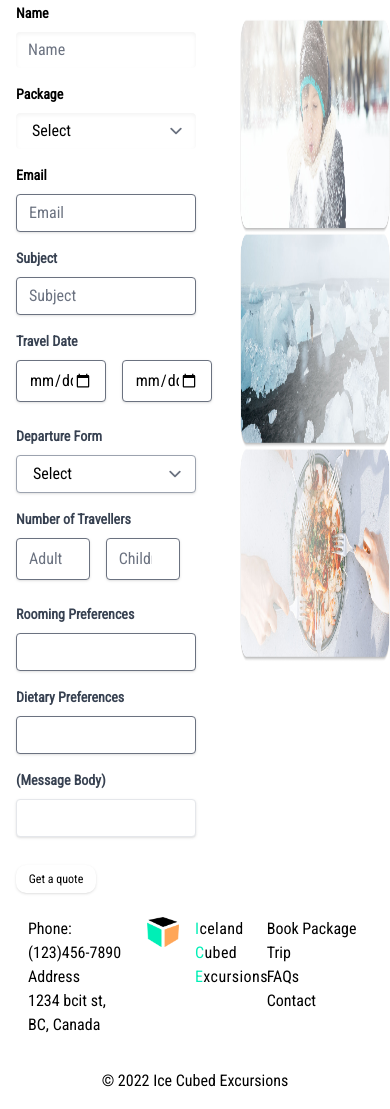
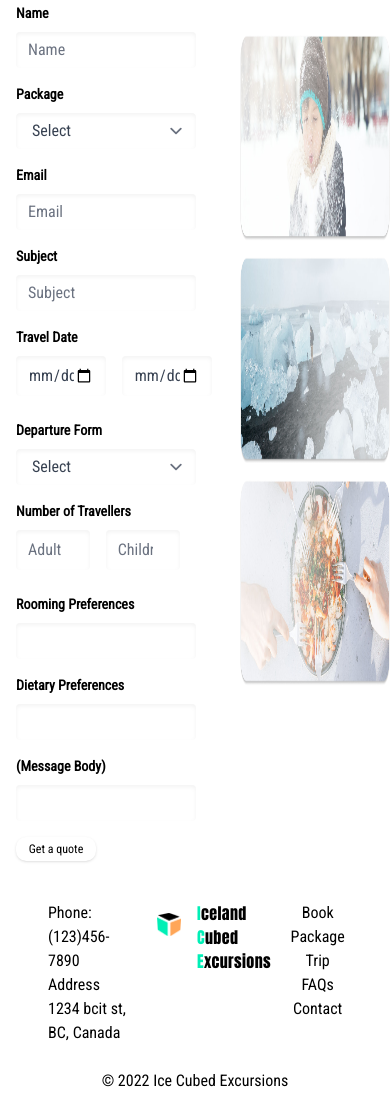
Before and after one commit to anitaalam/iceland-cubed-excursions, a website: page src/contact.html in a window 390 px wide. Shown: the part 420-1529 px from the top of the page. Drawn offline with nearby package versions, Linux system fonts and the light colour scheme; files that its build step writes are made by us from their sources.

Commit message:
Fix Footer & inner-shadow
Fix footer section in the contact page
Add footer section in the index page

```diff
--- a/src/contact.html
+++ b/src/contact.html
@@ -24,17 +24,17 @@
       <div class="absolute top-[80px] sm:top-40 lg:top-48 xl:top-52 bigscreen:top-[270px] bigscreen:left-[100px]">
         <div class="container mx-auto">
           <div class="flex flex-wrap justify-end mr-4 md:mr-7 lg:mr-12">
-            <h1 class="text-ice-green text-2xl sm:text-4xl md:text-[50px] lg:text-7xl xl:text-8xl bigscreen:text-9xl text-right tracking-wide drop-shadow-[4px_4px_4px_rgba(0,0,0,0.55)] w-full">Plan <span class="text-white">Your Trip</span></h1>
-            <p class="text-white text-xs md:text-xl lg:text-3xl xl:text-4xl tracking-wide text-right w-[200px] md:w-80 lg:w-[500px] xl:w-[600px] bigscreen:max-w-[611px]"></p>
-            <!-- <div class="w-full text-right xl:mt-6">
-              <button class="bg-white rounded-[10px] w-20 md:w-24 xl:w-36 bigscreen:w-44 h-7 md:h-10 xl:h-14 text-xs md:text-base xl:text-2xl bigscreen:text-[26px] mt-3"></button>
-            </div> -->
+            <h1 class="text-white text-2xl sm:text-4xl md:text-[50px] lg:text-7xl xl:text-8xl bigscreen:text-9xl text-right tracking-wide drop-shadow-[4px_4px_4px_rgba(0,0,0,0.55)] w-full">Camping in <span class="text-ice-green">Iceland</span></h1>
+            <p class="text-white text-xs md:text-xl lg:text-3xl xl:text-4xl tracking-wide text-right w-[200px] md:w-80 lg:w-[500px] xl:w-[600px] bigscreen:max-w-[611px]">Lorem ipsum dolor sit amet, consecte adipiscing elit. Morbi ac lectus risus.</p>
+            <div class="w-full text-right xl:mt-6">
+              <button class="bg-white rounded-[10px] w-20 md:w-24 xl:w-36 bigscreen:w-44 h-7 md:h-10 xl:h-14 text-xs md:text-base xl:text-2xl bigscreen:text-[26px] mt-3">Learn More</button>
+            </div>
           </div>
         </div>
       </div>
     </section>
     <section class="who-we-are mt-12 sm:mt-20 lg:mt-24 bigscreen:mt-48 ml-4 sm:ml-6 lg:ml-12 bigscreen:ml-14">
-      <h2 class="text-3xl sm:text-4xl md:text-5xl lg:text-[60px] xl:text-[68px] tracking-wide uppercase"><span class="text-ice-green">Get</span>a quote</h2>
+      <h2 class="text-3xl sm:text-4xl md:text-5xl lg:text-[60px] xl:text-[68px] tracking-wide uppercase"><span class="text-ice-green">Get</span> a quote</h2>
       <p class="text-sm sm:text-xl md:text-2xl lg:text-3xl bigscreen:text-4xl">Lorem ipsum dolor sit ame (Explain about package trip)</p>
       <div class="grid grid-cols-5 py-4">
         <div class="col-span-3">
@@ -49,7 +49,7 @@
               <label class="block text-sm sm:text-xl md:text-2xl lg:text-3xl bigscreen:text-4xl font-bold mb-2 anton" for="pacakge">
                 Package
               </label>
-              <select class="block appearance-none w-full bg-white shadow-inner border-none hover:border-gray-500 px-4 py-2 pr-8 rounded shadow leading-tight focus:outline-none focus:shadow-outline">
+              <select class="block appearance-none w-full bg-white shadow-inner border-none text-gray-700 hover:border-gray-500 px-4 py-2 pr-8 rounded shadow leading-tight focus:outline-none focus:shadow-outline">
                 <option>Select</option>
                 <option>Family Friendly</option>
                 <option>Scenery / Outdoor</option>
@@ -60,95 +60,95 @@
               <label class="block text-sm sm:text-xl md:text-2xl lg:text-3xl bigscreen:text-4xl font-bold mb-2 anton" for="email">
                 Email
               </label>
-              <input class="shadow appearance-none border rounded w-full py-2 px-3 text-gray-700 leading-tight focus:outline-none focus:shadow-outline" id="email" type="email" placeholder="Email">
+              <input class="shadow-inner border-none appearance-none rounded w-full py-2 px-3 text-gray-700 leading-tight focus:border-ice-green-500" id="email" type="email" placeholder="Email">
             </div>
             <div class="mb-4">
-              <label class="block text-gray-700 text-sm font-bold mb-2" for="Subject">
+              <label class="block text-sm sm:text-xl md:text-2xl lg:text-3xl bigscreen:text-4xl font-bold mb-2 anton" for="Subject">
                 Subject
               </label>
-              <input class="shadow appearance-none border rounded w-full py-2 px-3 text-gray-700 leading-tight focus:outline-none focus:shadow-outline" id="subject" type="text" placeholder="Subject">
+              <input class="shadow-inner border-none appearance-none rounded w-full py-2 px-3 text-gray-700 leading-tight focus:outline-none focus:shadow-outline" id="subject" type="text" placeholder="Subject">
             </div>
             <div class="mb-4">
-              <label class="block text-gray-700 text-sm font-bold mb-2" for="date">
+              <label class="block text-sm sm:text-xl md:text-2xl lg:text-3xl bigscreen:text-4xl font-bold mb-2 anton" for="date">
                 Travel Date
               </label>
               <div class="w-full mb-6 md:mb-0">
                 <div class="relative flex">
-                  <input type="date" class="block mr-4 w-1/2 shadow appearance-none border rounded py-2 px-3 focus:outline-none focus:shadow-outline"/>
-                  <input type="date" class="block mr-4 w-1/2 shadow appearance-none border rounded py-2 px-3 focus:outline-none focus:shadow-outline"/>
+                  <input type="date" class="shadow-inner border-none block mr-4 w-1/2 shadow appearance-none border rounded py-2 px-3 focus:outline-none focus:shadow-outline text-gray-700"/>
+                  <input type="date" class="shadow-inner border-none block mr-4 w-1/2 shadow appearance-none border rounded py-2 px-3 focus:outline-none focus:shadow-outline text-gray-700"/>
                 </div>
               </div>
             </div>
             <div class="mb-4">
-              <label class="block text-gray-700 text-sm font-bold mb-2" for="Departure">
+              <label class="block text-sm sm:text-xl md:text-2xl lg:text-3xl bigscreen:text-4xl font-bold mb-2 anton" for="Departure">
                 Departure Form
               </label>
-              <select class="block appearance-none w-full bg-white border border-gray-400 hover:border-gray-500 px-4 py-2 pr-8 rounded shadow leading-tight focus:outline-none focus:shadow-outline">
+              <select class="shadow-inner border-none block appearance-none w-full bg-white text-gray-700 hover:border-gray-500 px-4 py-2 pr-8 rounded shadow leading-tight focus:outline-none focus:shadow-outline">
                 <option>Select</option>
                 <option>Vancouver</option>
                 <option>Tronto</option>
               </select>
             </div>
             <div class="mb-4">
-              <label class="block text-gray-700 text-sm font-bold mb-2" for="date">
+              <label class="block text-sm sm:text-xl md:text-2xl lg:text-3xl bigscreen:text-4xl font-bold mb-2 anton" for="date">
                 Number of Travellers
               </label>
               <div class="w-full mb-6 md:mb-0">
                 <div class="relative flex">
-                  <input type="number" class="block mr-4 w-1/2 shadow appearance-none border rounded py-2 px-3 focus:outline-none focus:shadow-outline" placeholder="Adult"/>
-                  <input type="number" class="block mr-4 w-1/2 shadow appearance-none border rounded py-2 px-3 focus:outline-none focus:shadow-outline" placeholder="Children"/>
+                  <input type="number" class="shadow-inner border-none block mr-4 w-1/2 shadow appearance-none border rounded py-2 px-3 focus:outline-none focus:shadow-outline" placeholder="Adult"/>
+                  <input type="number" class="shadow-inner border-none block mr-4 w-1/2 shadow appearance-none border rounded py-2 px-3 focus:outline-none focus:shadow-outline" placeholder="Children"/>
                 </div>
               </div>
             </div>
             <div class="mb-4">
-              <label class="block text-gray-700 text-sm font-bold mb-2" for="rooming">
+              <label class="block text-sm sm:text-xl md:text-2xl lg:text-3xl bigscreen:text-4xl font-bold mb-2 anton" for="rooming">
                 Rooming Preferences
               </label>
-              <input class="shadow appearance-none border rounded w-full py-2 px-3 text-gray-700 leading-tight focus:outline-none focus:shadow-outline" id="rooming" type="text">
+              <input class="shadow-inner border-none appearance-none border rounded w-full py-2 px-3 text-gray-700 leading-tight focus:outline-none focus:shadow-outline" id="rooming" type="text">
             </div>
             <div class="mb-4">
-              <label class="block text-gray-700 text-sm font-bold mb-2" for="diet">
+              <label class="block text-sm sm:text-xl md:text-2xl lg:text-3xl bigscreen:text-4xl font-bold mb-2 anton" for="diet">
                 Dietary Preferences
               </label>
-              <input class="shadow appearance-none border rounded w-full py-2 px-3 text-gray-700 leading-tight focus:outline-none focus:shadow-outline" id="diet" type="text">
+              <input class="shadow-inner border-none appearance-none border rounded w-full py-2 px-3 text-gray-700 leading-tight focus:outline-none focus:shadow-outline" id="diet" type="text">
             </div>
             <div class="mb-4">
-              <label class="block text-gray-700 text-sm font-bold mb-2" for="message">
+              <label class="block text-sm sm:text-xl md:text-2xl lg:text-3xl bigscreen:text-4xl font-bold mb-2 anton" for="message">
                 (Message Body)
               </label>
-              <input class="shadow appearance-none border rounded w-full py-2 px-3 text-gray-700 leading-tight focus:outline-none focus:shadow-outline" id="message" type="textarea">
+              <input class="shadow-inner border-none appearance-none border rounded w-full py-2 px-3 text-gray-700 leading-tight focus:outline-none focus:shadow-outline" id="message" type="textarea">
             </div>
           </form>
-          <button class="shadow bg-white rounded-[10px] w-20 md:w-24 xl:w-36 bigscreen:w-44 h-7 md:h-10 xl:h-14 text-xs md:text-base xl:text-2xl bigscreen:text-[26px] mt-3">Get a quote</button>
+          <button class="block shadow align-middle bg-white rounded-[10px] w-20 md:w-24 xl:w-36 bigscreen:w-44 h-6 md:h-14 xl:h-16 text-xs md:text-base xl:text-2xl bigscreen:text-[26px] mt-3">Get a quote</button>
         </div>
         <div class="col-span-2 py-4">
-          <img class="h-1/4" src="/images/packages1.png">
-          <img class="h-1/4" src="/images/packages2.png">
-          <img class="h-1/4" src="/images/packages3.png">
+          <img class="h-1/4 mt-4" src="/images/packages1.png">
+          <img class="h-1/4 mt-4" src="/images/packages2.png">
+          <img class="h-1/4 mt-4" src="/images/packages3.png">
         </div>
       </div>
     </section>
 </main>
-<footer>
+<footer class="m-4">
   <div class="social"></div>
-<div class="grid grid-cols-3 px-4 py-2 ">
-  <div class="w-full md:w-1/3 px-3 mb-6 md:mb-0 align-middle">
+  <div class="grid grid-cols-3 px-4 py-2 mb-4">
+    <div class="w-full pl-4 md:pl-12 px-3 md:mb-0 align-middle">
       <p>Phone:</p>
       <p>(123)456-7890</p>
       <p>Address</p>
       <p>1234 bcit st, BC, Canada</p>
     </div>
-  <div class="w-full md:w-1/3 px-3 mb-6 md:mb-0 grid grid-cols-2">
-    <div class="mr-4">
-      <img src="/images/logo-light.png">
+    <div class="w-full pl-4 md:pl-12 px-3 md:mb-0 grid grid-cols-2">
+      <div class="mr-4 relative h-6">
+        <img class="absolute max-h-24 inset-y-2/4 lg:right-0" src="/images/logo-light.png">
       </div>
       <div>
-      <p class=" anton tracking-wide"><span class="text-ice-green">I</span>celand</p>
-      <p class=" anton tracking-wide"><span class="text-ice-green">C</span>ubed</p>
-      <p class=" anton tracking-wide"><span class="text-ice-green">E</span>xcursions</p>
+        <h4 class="anton tracking-wide"><span class="text-ice-green">I</span>celand</h4>
+        <h4 class="anton tracking-wide"><span class="text-ice-green">C</span>ubed</h4>
+        <h4 class="anton tracking-wide"><span class="text-ice-green">E</span>xcursions</h4>
       </div>
     </div>
-  <div class="w-full md:w-1/3 px-3 mb-6 md:mb-0">
+    <div class="w-full pl-10 md:pl-30 px-3 md:mb-0 text-center">
       <p>Book Package Trip</p>
       <p>FAQs</p>
       <p>Contact</p>
--- a/src/index.html
+++ b/src/index.html
@@ -96,8 +96,32 @@
       </div>
     </section>
 </main>
-<footer>
-
+<footer class="m-4">
+  <div class="social"></div>
+  <div class="grid grid-cols-3 px-4 py-2 mb-4">
+    <div class="w-full pl-4 md:pl-12 px-3 md:mb-0 align-middle">
+      <p>Phone:</p>
+      <p>(123)456-7890</p>
+      <p>Address</p>
+      <p>1234 bcit st, BC, Canada</p>
+    </div>
+    <div class="w-full pl-4 md:pl-12 px-3 md:mb-0 grid grid-cols-2">
+      <div class="mr-4 relative h-6">
+        <img class="absolute max-h-24 inset-y-2/4 lg:right-0" src="/images/logo-light.png">
+      </div>
+      <div>
+        <h4 class="anton tracking-wide"><span class="text-ice-green">I</span>celand</h4>
+        <h4 class="anton tracking-wide"><span class="text-ice-green">C</span>ubed</h4>
+        <h4 class="anton tracking-wide"><span class="text-ice-green">E</span>xcursions</h4>
+      </div>
+    </div>
+    <div class="w-full pl-10 md:pl-30 px-3 md:mb-0 text-center">
+      <p>Book Package Trip</p>
+      <p>FAQs</p>
+      <p>Contact</p>
+    </div>
+  </div>
+  <p class="text-center">&copy; 2022 Ice Cubed Excursions</p>
 </footer>
 </body>
 </html>
```
Lines whose indentation alone changed are shown as unchanged.
